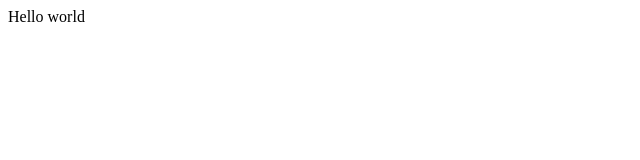
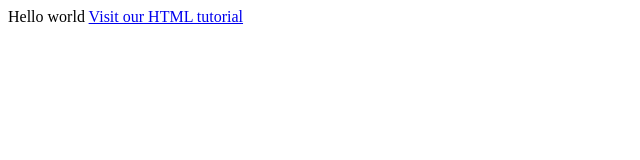
Before and after one commit to abhisekhpatra/Infoviz, a plain HTML site: page index.html in a window 1280 px wide. Shown: the whole page, without its empty margins (0-640 px from the left). Drawn offline with Linux system fonts and the light colour scheme.

Commit message:
Update index.html

```diff
--- a/index.html
+++ b/index.html
@@ -4,5 +4,7 @@
 <header><title>This is title</title></header>
 <body>
 Hello world
+
+<a href="https://www.w3schools.com/html/">Visit our HTML tutorial</a>
 </body>
 </html>
```
